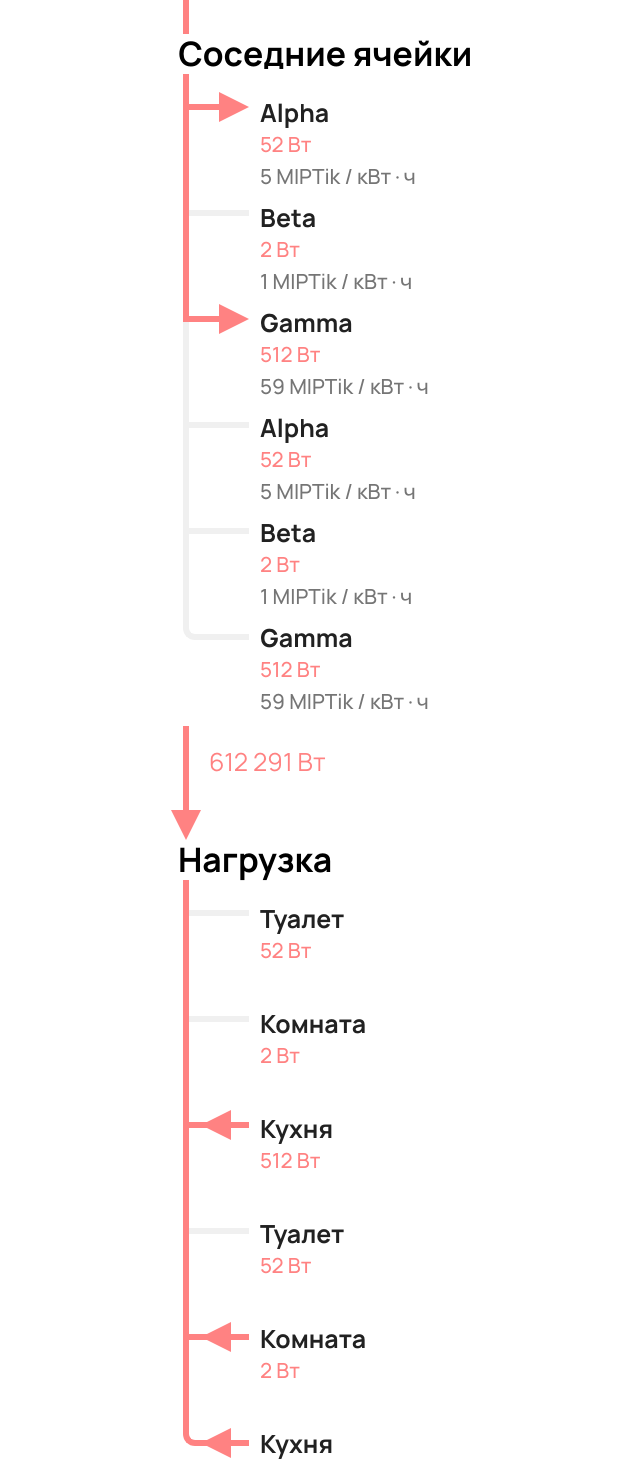
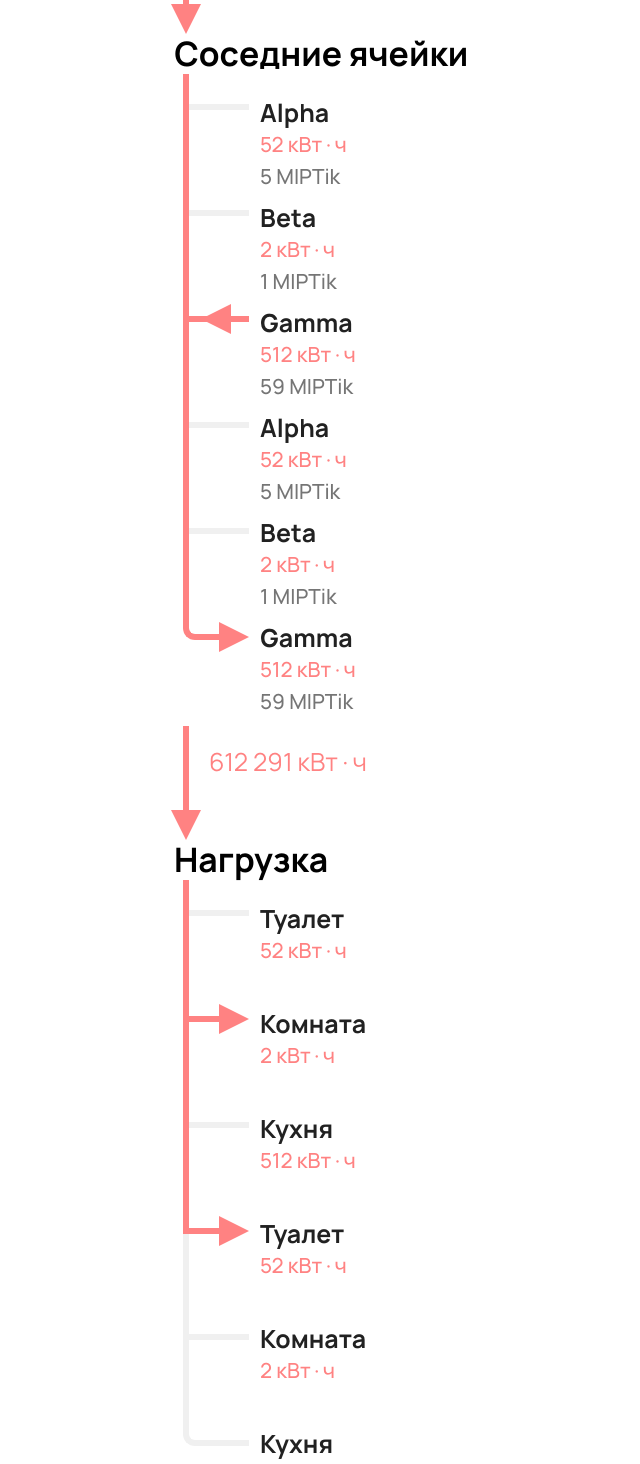
Before and after one commit to shinnik/startblock-frontend-demo, a React (Create React App) app: page /month in a window 1280 px wide. Shown: the part 626-2090 px from the top of the page, without its empty margins (131-771 px from the left). Built offline with nearby package versions, Linux system fonts and the light colour scheme.

Commit message:
More correct info

```diff
--- a/src/App.js
+++ b/src/App.js
@@ -7,6 +7,135 @@ import { BrowserRouter as Router, Switch, Route, Redirect } from 'react-router-d
 import theme from './styles/theme'
 import './App.scss';
 
+const data = [
+    {
+        amount: 612291,
+        direction: false,
+        type: 'Солнечная панель',
+        money: 91
+    },
+    {
+        amount: 612291,
+        money: 91,
+        direction: false,
+        type: 'Сеть'
+    },
+    {
+        amount: 612291,
+        money: 91,
+        direction: false,
+    },
+    {
+        amount: 612291,
+        direction: false,
+    }
+];
+
+const profile = {
+    name: 'Delta',
+    type: 'Энергетическая ячейка',
+    money: 1125,
+    blocked: 504
+};
+
+const multidata2 = [
+    {
+        name: 'Туалет',
+        amount: 52,
+        output: true,
+        active: false
+    },
+    {
+        name: 'Комната',
+        amount: 2,
+        output: true,
+        active: true
+    },
+    {
+        name: 'Кухня',
+        amount: 512,
+        output: true,
+        active: false
+    },
+    {
+        name: 'Туалет',
+        amount: 52,
+        output: true,
+        active: true
+    },
+    {
+        name: 'Комната',
+        amount: 2,
+        output: true,
+        active: false
+    },
+    {
+        name: 'Кухня',
+        amount: 512,
+        output: true,
+        active: false
+    },
+];
+
+//state = {locked, unlocking, unlocked}
+const multidata = [
+    {
+        name: 'Alpha',
+        amount: 52,
+        money: 5,
+        blocked: 8,
+        state: 'locked',
+        output: false,
+        active: false
+    },
+    {
+        name: 'Beta',
+        amount: 2,
+        money: 1,
+        blocked: 401,
+        state: 'unlocking',
+        output: true,
+        active: false
+    },
+    {
+        name: 'Gamma',
+        amount: 512,
+        money: 59,
+        blocked: 95,
+        state: 'unlocked',
+        output: false,
+        active: true
+    },
+    {
+        name: 'Alpha',
+        amount: 52,
+        money: 5,
+        blocked: 8,
+        state: 'locked',
+        output: true,
+        active: false
+    },
+    {
+        name: 'Beta',
+        amount: 2,
+        money: 1,
+        blocked: 401,
+        state: 'unlocking',
+        output: true,
+        active: false
+    },
+    {
+        name: 'Gamma',
+        amount: 512,
+        money: 59,
+        blocked: 95,
+        state: 'unlocked',
+        output: true,
+        active: true
+    },
+];
+
+
 function App() {
     return (
         <div className="App">
@@ -14,8 +143,8 @@ function App() {
                 <Router>
                     <Layout>
                         <Switch>
-                            <Route exact path='/current' component={() => <MainPage flag="current" />} />
-                            <Route path='/month/' component={() => <MainPage flag="month" />} />
+                            <Route exact path='/current' component={() => <MainPage profile={profile} data={data} multidata2={multidata2} multidata={multidata} flag="current" />} />
+                            <Route path='/month/' component={() => <MainPage profile={profile} data={data} multidata={multidata} multidata2={multidata2} flag="month" />} />
                             <Route path='/settings' component={() => <SettingsPage />} />
                             <Redirect to='/current'/>
                         </Switch>
--- a/src/lib/components/BranchArrows/MediumArrow/MediumArrow.module.scss
+++ b/src/lib/components/BranchArrows/MediumArrow/MediumArrow.module.scss
@@ -145,6 +145,7 @@
             position: relative;
             width: 0;
             height: 0;
+            top: $x4*0.6;
             left: $y1*0.2;
             border-top: $triangle-size solid transparent;
             border-right: 2*$triangle-size solid transparent;
@@ -168,7 +169,7 @@
     height: $border-thickness;
     position: relative;
     left: -$border-thickness;
-    top: $x4;
+    //top: $x4*0.1;
     border-left: $border-thickness solid $border-color;
 
 }
--- a/src/lib/components/BranchArrows/MediumArrow/Triangle/Triangle.js
+++ b/src/lib/components/BranchArrows/MediumArrow/Triangle/Triangle.js
@@ -3,6 +3,7 @@ import styles from "../MediumArrow.module.scss";
 
 
 function Triangle({direction, first, active}) {
+    console.log(direction, first, active);
     if (direction) {
         if (first) {
             if (active)
@@ -21,7 +22,7 @@ function Triangle({direction, first, active}) {
             if (active)
                 return <div className={styles.LeftTriangle__first} />;
             else
-                return <div className={styles.LeftTriangle__first_grey} />;
+                return <div className={styles.LeftTriangle__first__grey} />;
         }
         else {
             if (active)
--- /dev/null
+++ b/src/lib/constants/names2.js
@@ -0,0 +1,5 @@
+export const energy = '#1';
+export const currency = '#2';
+export const power = '#3';
+export const watt = 'кВт·ч';
+export const cost = 'MIPTik';
--- a/src/lib/containers/ArrowAndInfo/ArrowAndInfo.js
+++ b/src/lib/containers/ArrowAndInfo/ArrowAndInfo.js
@@ -1,14 +1,17 @@
 import React from 'react';
 import styles from './ArrowAndInfo.module.scss';
 import Typography from '@material-ui/core/Typography';
-import { currency, energy, watt } from "../../constants/names";
+import * as c1 from "../../constants/names";
+import * as c2 from "../../constants/names2";
 import numberSeparator from "../../../utils/numberSeparator";
 
-function ArrowAndInfo({ direction, amount, money }) {
+function ArrowAndInfo({ direction, amount, money, flag }) {
+    const {currency, watt, energy, cost} = flag === 'current' ? c1 : c2;
+
     return <div className={styles.ArrowAndInfo}>
         <div style={{ paddingLeft: '20px', paddingTop: '20px' }}>
             <Typography variant='h5' color='secondary'>{amount && `${numberSeparator(amount)} ${watt}` || <br />}</Typography>
-            <Typography variant='h5' color="textSecondary" >{money && `${money} ${currency} / ${energy}` || <br />}</Typography>
+            <Typography variant='h5' color="textSecondary" >{money && `${money} ${cost}` || <br />}</Typography>
         </div>
         <div className={direction ? styles.TriangleUp : styles.TriangleDown} />
     </div>
--- a/src/lib/containers/CellInfo/CellInfo.js
+++ b/src/lib/containers/CellInfo/CellInfo.js
@@ -1,14 +1,17 @@
 import React from 'react';
 import styles from './CellInfo.module.scss';
-import { currency, energy, watt } from "../../constants/names";
+import * as c1 from "../../constants/names";
+import * as c2 from "../../constants/names2";
 import Typography from '@material-ui/core/Typography';
 
 
-function CellInfo({ name, amount, money }) {
+function CellInfo({ name, amount, money, flag }) {
+    const {currency, watt, energy, cost} = flag === 'current' ? c1 : c2;
+
     return <div className={styles.CellInfo}>
         {name && <Typography color={'textPrimary'} variant='h5'><b>{name}</b></Typography>}
         {amount && <Typography color={'secondary'} variant='h6'>{`${amount} ${watt}`}</Typography>}
-        {money && <Typography color={'textSecondary'} variant='h6'>{`${money} ${currency} / ${energy}`}</Typography>}
+        {money && <Typography color={'textSecondary'} variant='h6'>{`${money} ${cost}`}</Typography>}
     </div>
 }
 
--- a/src/lib/containers/MultiArrow/MultiArrow.js
+++ b/src/lib/containers/MultiArrow/MultiArrow.js
@@ -4,7 +4,7 @@ import MediumArrow from "../../components/BranchArrows/MediumArrow/MediumArrow";
 import CellInfo from "../CellInfo/CellInfo";
 import styles from './MultiArrow.module.scss';
 
-function MultiArrow({data}) {
+function MultiArrow({data, flag}) {
     return <div>
         <FlexHorizontalWrapper>
             <div>
@@ -16,7 +16,7 @@ function MultiArrow({data}) {
             <div>
                 <div className={styles.AdditionalDiv}/>
                 {
-                    data.map((value, index) => <CellInfo key={index} name={value.name} amount={value.amount} money={value.money} {...value}/>)
+                    data.map((value, index) => <CellInfo flag={flag} key={index} name={value.name} amount={value.amount} money={value.money} {...value}/>)
                 }
             </div>
         </FlexHorizontalWrapper>
--- a/src/lib/pages/MainPage/MainPage.js
+++ b/src/lib/pages/MainPage/MainPage.js
@@ -8,141 +8,12 @@ import MultiArrow from "../../containers/MultiArrow/MultiArrow";
 import Container from '@material-ui/core/Container';
 import MainWindowDialog from "./MainWindowDialog/MainWindowDialog";
 
-const data = [
-    {
-        amount: 612291,
-        direction: false,
-        type: 'Солнечная панель',
-        money: 91
-    },
-    {
-        amount: 612291,
-        money: 91,
-        direction: false,
-        type: 'Сеть'
-    },
-    {
-        amount: 612291,
-        money: 91,
-        direction: true,
-    },
-    {
-        amount: 612291,
-        direction: false,
-    }
-];
-
-const profile = {
-    name: 'Delta',
-    type: 'Энергетическая ячейка',
-    money: 1125,
-    blocked: 504
+const shift = {
+    position: 'relative',
+    left: '-9px'
 };
 
-const shift = {
-    position: 'relative',
-    left: '-5px'
-};
-
-const multidata2 = [
-    {
-        name: 'Туалет',
-        amount: 52,
-        output: false,
-        active: false
-    },
-    {
-        name: 'Комната',
-        amount: 2,
-        output: false,
-        active: false
-    },
-    {
-        name: 'Кухня',
-        amount: 512,
-        output: false,
-        active: true
-    },
-    {
-        name: 'Туалет',
-        amount: 52,
-        output: false,
-        active: false
-    },
-    {
-        name: 'Комната',
-        amount: 2,
-        output: false,
-        active: true
-    },
-    {
-        name: 'Кухня',
-        amount: 512,
-        output: false,
-        active: true
-    },
-];
-
-//state = {locked, unlocking, unlocked}
-const multidata = [
-    {
-        name: 'Alpha',
-        amount: 52,
-        money: 5,
-        blocked: 8,
-        state: 'locked',
-        output: true,
-        active: true
-    },
-    {
-        name: 'Beta',
-        amount: 2,
-        money: 1,
-        blocked: 401,
-        state: 'unlocking',
-        output: true,
-        active: false
-    },
-    {
-        name: 'Gamma',
-        amount: 512,
-        money: 59,
-        blocked: 95,
-        state: 'unlocked',
-        output: true,
-        active: true
-    },
-    {
-        name: 'Alpha',
-        amount: 52,
-        money: 5,
-        blocked: 8,
-        state: 'locked',
-        output: true,
-        active: false
-    },
-    {
-        name: 'Beta',
-        amount: 2,
-        money: 1,
-        blocked: 401,
-        state: 'unlocking',
-        output: true,
-        active: false
-    },
-    {
-        name: 'Gamma',
-        amount: 512,
-        money: 59,
-        blocked: 95,
-        state: 'unlocked',
-        output: true,
-        active: false
-    },
-];
-
-
-function MainPage({flag}) {
+function MainPage({flag, multidata, multidata2, data, profile}) {
     const [open, setOpen] = useState(false);
 
     return <div className={styles.MainPage}>
@@ -151,11 +22,11 @@ function MainPage({flag}) {
         <Container className={styles.Grid1} >
             <Box className={styles.Item1}>
                 <Typography style={shift} variant='h4'><b>{data[0].type && data[0].type}</b></Typography>
-                <ArrowAndInfo {...data[0]} />
+                <ArrowAndInfo {...data[0]} flag={flag} />
             </Box>
             <Box className={styles.Item2}>
                 <Typography style={shift} variant='h4'><b>{data[1].type && data[1].type}</b></Typography>
-                <ArrowAndInfo {...data[1]} />
+                <ArrowAndInfo {...data[1]} flag={flag} />
             </Box>
         </Container>
 
@@ -165,14 +36,14 @@ function MainPage({flag}) {
 
         <Container className={styles.Grid2} >
             <Box className={styles.Item3}>
-                <ArrowAndInfo {...data[2]} />
+                <ArrowAndInfo {...data[2]} flag={flag} />
                 <Typography style={shift} variant='h4'><b>Соседние ячейки</b></Typography>
-                <MultiArrow data={multidata} />
+                <MultiArrow data={multidata} flag={flag} />
             </Box>
             <Box className={styles.Item4}>
-                <ArrowAndInfo {...data[3]} />
+                <ArrowAndInfo {...data[3]} flag={flag} />
                 <Typography style={shift} variant='h4'><b>Нагрузка</b></Typography>
-                <MultiArrow data={multidata2} />
+                <MultiArrow data={multidata2} flag={flag} />
             </Box>
         </Container>
     </div>;
--- a/src/styles/theme.js
+++ b/src/styles/theme.js
@@ -44,8 +44,14 @@ let theme = createMuiTheme({
             head: {
                 color: 'black'
             }
+        },
+        MuiTableRow: {
+            root: {
+                height: '60px'
+            }
         }
     }
 });
 
+
 export default theme = responsiveFontSizes(theme);
```
Also changed, not shown: src/lib/pages/MainPage/MainWindowDialog/MainWindowDialog.js.
